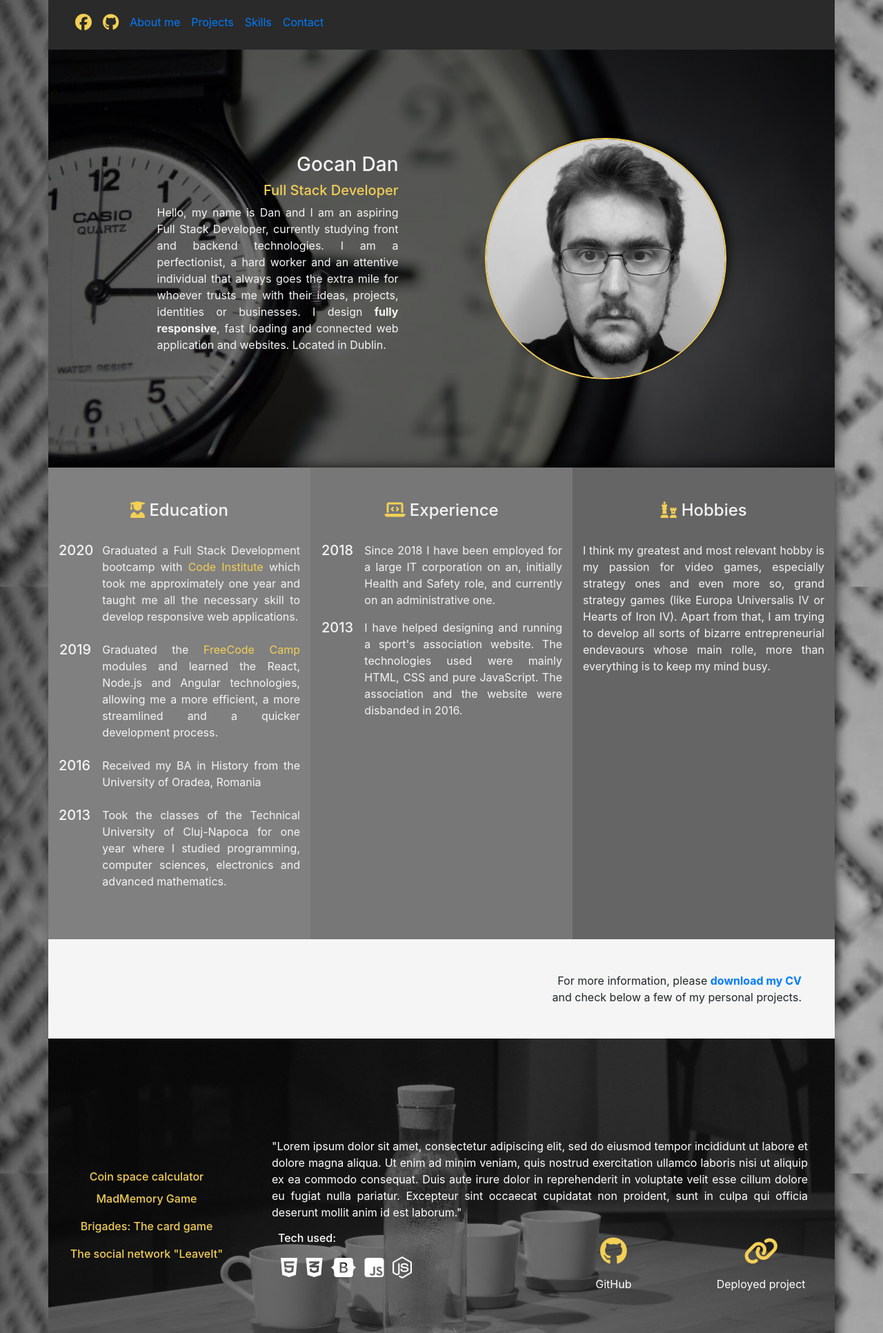
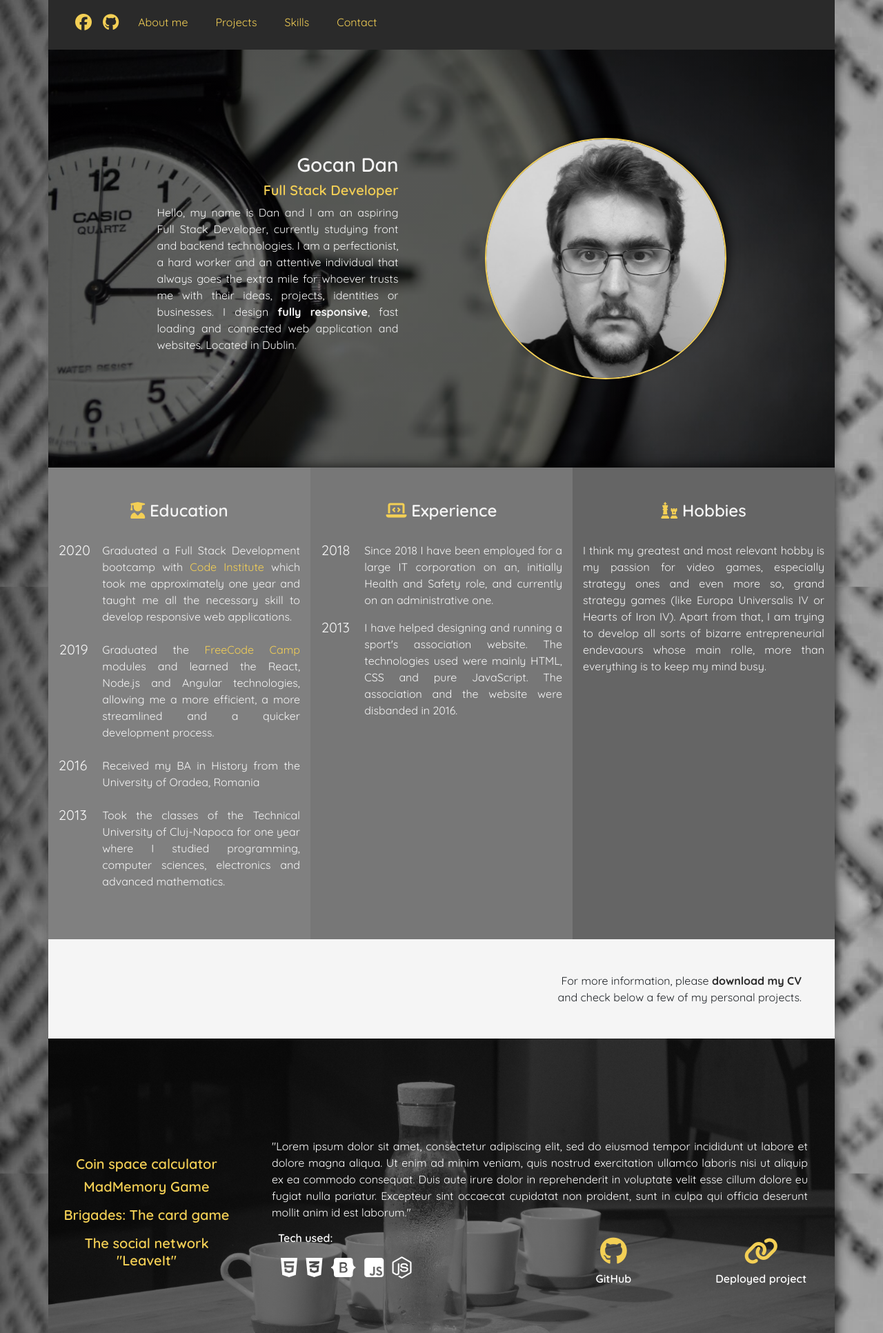
Before and after one commit to Code-Institute-Submissions/portfolio-project, a website built with Parcel: page index.html in a window 1280 px wide. Shown: the top 1933 px of the page at 69% size. Built offline with nearby package versions, Linux system fonts and the light colour scheme.

Commit message:
Addedd the footer

```diff
--- a/assets/css/style.css
+++ b/assets/css/style.css
@@ -7,15 +7,45 @@ main {
   -moz-background-size: cover;
   -o-background-size: cover;
   background-size: cover;
+  font-family: 'Quicksand', sans-serif;
+
 }
 
+.title {
+  font-weight: 600;
+}
 section {
   -webkit-box-shadow: 9px -8px 18px -9px rgba(0, 0, 0, 0.85);
   -moz-box-shadow: 9px -8px 18px -9px rgba(0, 0, 0, 0.85);
   box-shadow: 9px -8px 18px -9px rgba(0, 0, 0, 0.85);
 }
 
+a:hover {
+  text-decoration: none;
+  color: black;
+}
+
 /* Navigation bar */
+
+.navbar ul li a {
+  display: block;
+  color: #f3cf55;
+  text-decoration: none;
+  -webkit-backface-visibility: hidden; /* Section added to prevent image becoming blurry on scaling. Snippet taken from StackOverflow */
+  -webkit-transform: translateZ(0);
+  transform: translateZ(0);
+  transition: 0.4s;
+}
+
+.navbar div ul li a:hover {
+  transform: scale(1.3);
+  transition: 0.4s;
+  text-shadow: 1px -1px 5px rgb(255, 217, 0);
+
+}
+
+
+
 .navigation-bar {
   background-color: #2a2a2a;
 }
@@ -66,6 +96,10 @@ section {
 
 
 /* About me section styling */
+#cv-link a {
+  color: #2a2a2a;
+}
+
 #education-column {
   background-color: #808080;
   color: whitesmoke;
@@ -98,13 +132,18 @@ section {
   width: 100%;
 }
 
+/* Past projects section */
+
+#section-projects a:hover {
+  color: white;
+}
 
 /* Individual styling for each section */
 
 
 
 #section-about {
-  background-color: yellowgreen;
+
 }
 
 #section-projects {
@@ -140,3 +179,20 @@ section {
   background-color: ghostwhite;
   color: grey;
 }
+
+/* Footer area */
+
+#footer {
+  background-color: #2a2a2a;
+  color: #f3cf55;
+}
+
+#footer a {
+  color: #f3cf55;
+  transition: 0.4s;
+}
+
+#footer a:hover {
+  color: white;
+  transition: 0.4s;
+}
--- a/index.html
+++ b/index.html
@@ -12,6 +12,9 @@
 	<link rel="stylesheet" href="./assets/css/style.css">
 	<script src="https://kit.fontawesome.com/63c8cd1252.js" crossorigin="anonymous"></script>
 	<link rel="stylesheet" href="/libraries/font-mfizz/font-mfizz.css">
+	<link href="https://fonts.googleapis.com/css?family=Quicksand:400,600,700&display=swap" rel="stylesheet">
+
+
 	<title>Hello, world!</title>
 </head>
 
@@ -30,16 +33,16 @@
 				<span id="menu-button">Menu</span>
 			</button>
 
-			<div class=" collapse navbar-collapse col-12" id="navbarContent" role="navigation">
-				<ul class="navbar-nav my-auto flex-sm-column flex-md-row">
+			<div class="collapse navbar-collapse col-12" id="navbarContent" role="navigation">
+				<ul class="navbar-nav flex-sm-column flex-md-row">
 					<li class="d-none d-md-block my-3"><a href="#" class="px-1 mx-1"><span
 								class=" h4 orange-title fab fa-facebook"></span></a></li>
 					<li class="d-none d-md-block my-3 "><a href="#" class="px-1 mx-1"><span
 								class=" h4 orange-title fab fa-github"></span></a></li>
-					<li class="my-md-3 my-1"><a href="#" class="px-1 mx-1">About me</a></li>
-					<li class="my-md-3 my-1"><a href="#" class="px-1 mx-1">Projects</a></li>
-					<li class="my-md-3 my-1"><a href="#" class="px-1 mx-1">Skills</a></li>
-					<li class="my-md-3 my-1"><a href="#" class="px-1 mx-1">Contact</a></li>
+					<li class="my-md-3 my-1"><a href="#" class="px-1 mx-1 mx-md-3">About me</a></li>
+					<li class="my-md-3 my-1"><a href="#" class="px-1 mx-1 mx-md-3">Projects</a></li>
+					<li class="my-md-3 my-1"><a href="#" class="px-1 mx-1 mx-md-3">Skills</a></li>
+					<li class="my-md-3 my-1"><a href="#" class="px-1 mx-1 mx-md-3">Contact</a></li>
 				</ul>
 			</div>
 		</nav>
@@ -56,8 +59,8 @@
 			<div class="row">
 				<div class="col-xl-1"></div>
 				<div class="col-sm-10 col-md-5 col-xl-4 py-0 py-sm-5 my-auto mx-auto text-right" id="main-title">
-					<h3>Gocan Dan</h3>
-					<h5 id="full-stack-title" class="orange-title">&nbsp;</h5> <!-- Added a blank space to not have the row collapsed on loading -->
+					<h3 class="title">Gocan Dan</h3>
+					<h5 id="full-stack-title" class="orange-title title">&nbsp;</h5> <!-- Added a blank space to not have the row collapsed on loading -->
 					<p class="text-justify">Hello, my name is Dan and I am an aspiring Full Stack Developer, currently studying front
 						and backend technologies. I am a perfectionist, a hard worker and an attentive individual that always goes
 						the extra mile for whoever trusts me with their ideas, projects, identities or businesses. I design <strong>fully responsive</strong>,
@@ -73,10 +76,10 @@
 		</section>
 
 		<!-- About section -->
-		<section class="container" id="section-about">
+		<section class="container" id="section-aboutme">
 			<div class="row">
 				<div class="col-xs-12 col-md-4 col-xl-4 mx-auto py-5" id="education-column">
-					<h4 class="text-center pb-4"><span class="orange-title fas fa-user-graduate"></span> Education</h4>
+					<h4 class="text-center pb-4 title"><span class="orange-title fas fa-user-graduate"></span> Education</h4>
 					<div class="row">
 						<p class="col-12 col-lg-2 text-left h5 column-title pb-0 mb-0">2020</p>
 						<p class="col-12 col-lg-10 text-justify pb-2">Graduated a Full Stack Development bootcamp with
@@ -105,7 +108,7 @@
 					</div>
 				</div>
 				<div class="col-xs-12 col-md-4 col-xl-4 mx-auto py-5" id="experience-column">
-					<h4 class="text-center pb-4"><span class="orange-title fas fa-laptop-code"></span> Experience</h4>
+					<h4 class="text-center pb-4 title"><span class="orange-title fas fa-laptop-code"></span> Experience</h4>
 					<div class="row">
 						<p class="col-xs-12 col-lg-2 text-left h5 column-title pb-xs-0 px-md-3 mb-0">2018</p>
 						<p class="col-xs-12 col-lg-10 text-justify mr-1 mx-lg-0">Since 2018 I have been employed for a
@@ -121,7 +124,7 @@
 					</div>
 				</div>
 				<div class="col-xs-12 col-md-4 col-xl-4 mx-auto py-5" id="hobbies-column">
-					<h4 class="text-center pb-4"><span class="orange-title fas fa-chess"></span> Hobbies</h4>
+					<h4 class="text-center pb-4 title"><span class="orange-title fas fa-chess"></span> Hobbies</h4>
 					<p class="text-justify">I think my greatest and most relevant hobby is my passion for video games,
 						especially strategy ones and
 						even more so, grand strategy games (like Europa Universalis IV or Hearts of Iron IV). Apart from
@@ -134,7 +137,7 @@
 
 			<div class="row text-right">
 				<div class="col-12 py-5 pr-5" id="cv-column">
-					<p class="my-auto">For more information, please <span><strong><a href="">download my
+					<p class="my-auto">For more information, please <span id="cv-link"><strong><a href="" >download my
 									CV</a></strong></span><br class="d-none d-md-block">
 						and check below a few of my personal projects.</p>
 				</div>
@@ -148,27 +151,27 @@
 
 					<div class="row pt-5 text-center">
 						<div class="col-12">
-							<a href="" class="project-block orange-title h6" id="coin-space-calculator">Coin space
+							<a href="" class="project-block orange-title h5 title" id="coin-space-calculator">Coin space
 								calculator</a>
 						</div>
 					</div>
 
 					<div class="row py-2 text-center">
 						<div class="col-12">
-							<a href="" class="project-block orange-title h6" id="mad-memory-game">MadMemory Game</a>
+							<a href="" class="project-block orange-title h5 title" id="mad-memory-game">MadMemory Game</a>
 						</div>
 					</div>
 
 					<div class="row py-2 text-center">
 						<div class="col-12">
-							<a href="" class="project-block orange-title h6" id="the-brigades">Brigades: The card
+							<a href="" class="project-block orange-title h5 title" id="the-brigades">Brigades: The card
 								game</a>
 						</div>
 					</div>
 
 					<div class="row py-2 text-center">
 						<div class="col-12">
-							<a href="" class="project-block orange-title h6" id="social-network">The social network
+							<a href="" class="project-block orange-title h5 title" id="social-network">The social network
 								"LeaveIt"</a>
 						</div>
 					</div>
@@ -196,7 +199,7 @@
 					</div>
 					<div class="row">
 						<div class="col-12 col-md-6 text-left px-md-5">
-							<p class="my-auto h6 pb-3">Tech used:</p>
+							<p class="my-auto h6 pb-3 title">Tech used:</p>
 							<i class="h2 fab fa-html5 mx-1"></i>
 							<i class="h2 fab fa-css3-alt mx-1"></i>
 							<i class="h2 fab fa-bootstrap mx-1"></i>
@@ -205,12 +208,12 @@
 
 						</div>
 						<div class="col-6 col-md-3 pt-5 pb-2 pt-md-0">
-							<p class="my-auto py-2"><span class="h1 orange-title fab fa-github"></span></p>
-							<p class="my-auto">GitHub </p>
+							<a class="h1 orange-title fab fa-github my-auto py-2" href=""></a>
+							<p class="my-auto title">GitHub </p>
 						</div>
 						<div class="col-6 col-md-3 pt-5 pb-2 pt-md-0">
-							<p class="my-auto py-2"><span class="h1 orange-title fas fa-link"></span></p>
-							<p class="my-auto">Deployed project</p>
+							<a class="h1 orange-title fas fa-link my-auto py-2" href=""></a>
+							<p class="my-auto title">Deployed project</p>
 						</div>
 					</div>
 				</div>
@@ -227,7 +230,7 @@
 
 			<div class="row">
 				<div class="col-12 text-center">
-					<h5 class="py-4 h3">Languages known</h5>
+					<h5 class="py-4 h3 title">Languages known</h5>
 				</div>
 			</div>
 
@@ -383,7 +386,7 @@
 
 			<div class="row pt-5">
 				<div class="col-12">
-					<p class="text-center h3">Software and tools used:</p>
+					<p class="text-center h3 title">Software and tools used:</p>
 				</div>
 				<div class="col-12">
 					<p class="text-center h4 pt-3">
@@ -429,7 +432,16 @@
 		</section>
 
 		<!-- Footer -->
-		<footer class="container"></footer>
+		<footer class="container" id="footer">
+			<div class="row py-2 my-auto">
+				<div class="col-6 text-left">
+						<p class="my-auto title">Copyright 2019, Gocan Dan</p>
+				</div>
+				<div class="col-6 text-right">
+					<a href="" class="my-auto title">Privacy policy</a>
+				</div>
+			</div>
+		</footer>
 	</main>
 
 
```
